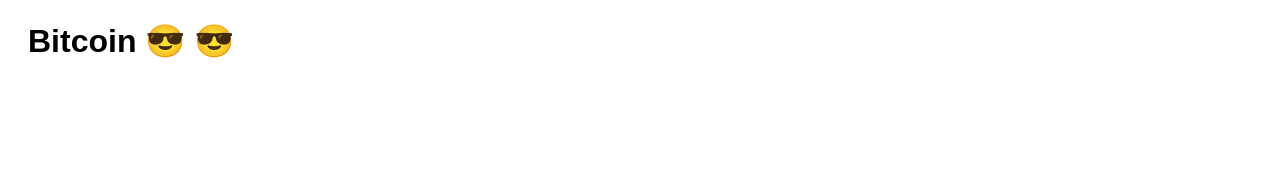
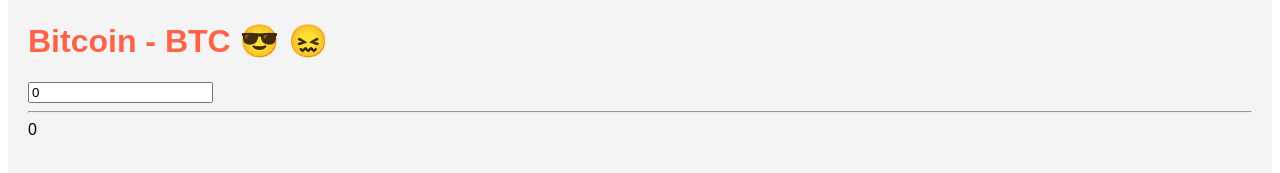
Before and after one commit to albertoalejandro10/my_first_vuejscode, a website: page index.html in a window 1280 px wide. Shown: the part 95-268 px from the top of the page. Drawn offline with nearby package versions, Linux system fonts and the light colour scheme.

Commit message:
Finishing first part

```diff
--- a/app.js
+++ b/app.js
@@ -3,8 +3,56 @@
     data(){
         return {
             name: 'Bitcoin',
+            symbol: 'BTC',
             img: 'https://cryptologos.cc/logos/bitcoin-btc-logo.png',
             changePercent: 0,
+            // prices: [8400, 7900, 8200, 9000, 9400, 10000, 10200],
+
+            priceOnly: 8400,
+
+            value: 0,
+
+            color: 'f4f4f4',
+
+            pricesWithDays: [
+                {day: 'Lunes', value: 8400},
+                {day: 'Martes', value: 7900},
+                {day: 'Miercoles', value: 8200},
+                {day: 'Jueves', value: 9000},
+                {day: 'Viernes', value: 9400},
+                {day: 'Sabado', value: 10000},
+                {day: 'Domingo', value: 10200},
+            ],
+
+            showPrices: false,
+        }
+    },
+
+    computed: {
+        title() {
+            return `${this.name} - ${this.symbol}`
+        },
+
+        convertedValue () {
+            if(!this.value){
+                console.log(this.value)
+                return 0
+            }
+            return this.value / this.priceOnly
+        }
+    },
+
+    watch: {
+        showPrices(newValue, oldValue){
+            console.log(newValue, oldValue)
+        }
+    },
+
+    methods: {
+        toggleShowPrices() {
+            this.showPrices = !this.showPrices
+
+            this.color = this.color.split('').reverse('').join('')
         }
     }
 })
--- a/index.html
+++ b/index.html
@@ -7,19 +7,46 @@
     <title>Practicando Vue</title>
 </head>
 <body>
-    <div id="app">
-        <img v-bind:src="img" v-bind:alt="name">
-        <h1>
-            {{ name }}
+    <div id="app" v-bind:style="{ background: '#' + color }">
+        <img v-on:mouseover="toggleShowPrices" v-on:mouseout="toggleShowPrices" v-bind:src="img" v-bind:alt="name">
+
+        <h1 v-bind:class="changePercent > 0 ? 'green' : 'red'">
+
+            {{ title }}
             <span v-if="changePercent > 0">😁</span>
             <span v-else-if="changePercent < 0">😂</span>
             <span v-else>😎</span>
+            <span v-on:click="toggleShowPrices">
+                {{ showPrices ? '😍' : '😖'}}
+            </span>
+
+        </h1>
+
+        <input type="number" v-model="value">
+        <hr>
+        <span> {{ convertedValue }}</span>
 
 
-            <span v-show="changePercent > 0">😁</span>
+            <ul v-show=showPrices>
+                <!-- <li v-for="(price, index) in prices" v-bind:key="price">
+                    {{ index + 1 }} - {{ price }}
+                </li> -->
+
+                <!-- <hr> -->
+
+                <li
+                class="uppercase"
+                v-bind:class="{ orange: price.value === priceOnly, red: price.value < priceOnly, green: price.value > priceOnly }"
+                v-for="(price, index) in pricesWithDays"
+                v-bind:key="price.day">
+                    {{index + 1 }} -> {{ price.day }} - {{ price.value }}
+                </li>
+            </ul>
+
+
+            <!-- <span v-show="changePercent > 0">😁</span>
             <span v-show="changePercent < 0">😂</span>
-            <span v-show="changePercent === 0">😎</span>
-        </h1>
+            <span v-show="changePercent === 0">😎</span> -->
     </div>
 
     <script src="https://cdn.jsdelivr.net/npm/vue/dist/vue.js"></script>
```
Also changed, not shown: Captura de Pantalla 2020-03-30 a la(s) 6.webp (added).
